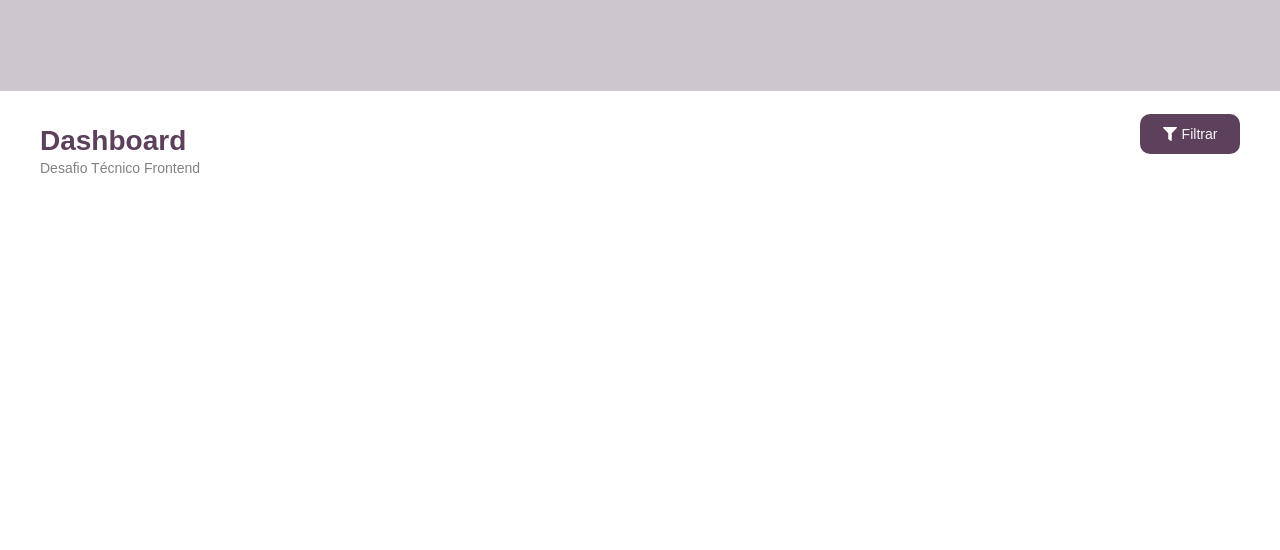
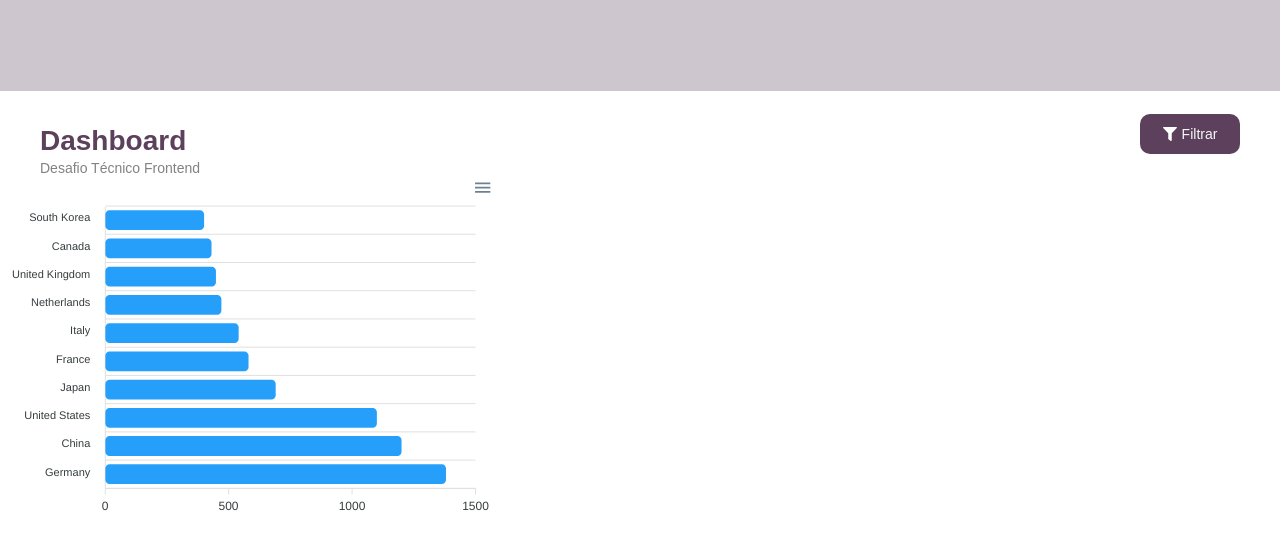
Before and after one commit to charleeslemes/teste-minehr, a React (Create React App) app: page / in a window 1280 px wide. Shown: the top 550 px of the page. Built offline with nearby package versions, Linux system fonts and the light colour scheme.

Commit message:
adicionando o componente gráfico de barras

```diff
--- a/package.json
+++ b/package.json
@@ -6,7 +6,9 @@
     "@testing-library/jest-dom": "^5.16.4",
     "@testing-library/react": "^13.3.0",
     "@testing-library/user-event": "^13.5.0",
+    "apexcharts": "^3.35.3",
     "react": "^18.1.0",
+    "react-apexcharts": "^1.4.0",
     "react-dom": "^18.1.0",
     "react-icons": "^4.4.0",
     "react-scripts": "5.0.1",
--- /dev/null
+++ b/src/components/GraphBar/index.js
@@ -0,0 +1,49 @@
+import { useState } from 'react';
+import {} from './styled';
+import ApexCharts from 'react-apexcharts'
+
+
+export default function GraphBar(){
+
+    const [series, setSeries] = useState({series: [{
+        data: [400, 430, 448, 470, 540, 580, 690, 1100, 1200, 1380]
+      }]})
+
+
+    const [options, seetOptions] = useState({
+        options: {
+            chart: {
+              type: 'bar',
+              height: 350
+            },
+            plotOptions: {
+              bar: {
+                borderRadius: 4,
+                horizontal: true,
+              }
+            },
+            dataLabels: {
+              enabled: false
+            },
+            xaxis: {
+              categories: ['South Korea', 'Canada', 'United Kingdom', 'Netherlands', 'Italy', 'France', 'Japan',
+                'United States', 'China', 'Germany'
+              ],
+            }
+          },
+    })
+
+
+    return(
+        <>
+
+        <ApexCharts
+         options={options.options}
+         series={series.series}
+         type="bar"
+         height={350}
+         width={500} />
+
+        </>
+    )
+}
--- a/src/pages/Dashboard/index.js
+++ b/src/pages/Dashboard/index.js
@@ -1,6 +1,7 @@
 import {Titulo_filtro,Titulo,Filtro} from './styled';
 import Header from '../../components/Header';
-import {FaFilter} from 'react-icons/fa'
+import {FaFilter} from 'react-icons/fa';
+import GraphBar from '../../components/GraphBar';
 
 export default function Dashboard(){
     return(
@@ -21,6 +22,8 @@ export default function Dashboard(){
 
             </Titulo_filtro>
 
+            <GraphBar/>
+
         </>
     )
 }
```
Also changed, not shown: src/components/GraphBar/styled.js (added), 1 other file (tests, documents, lock files or other folders).
